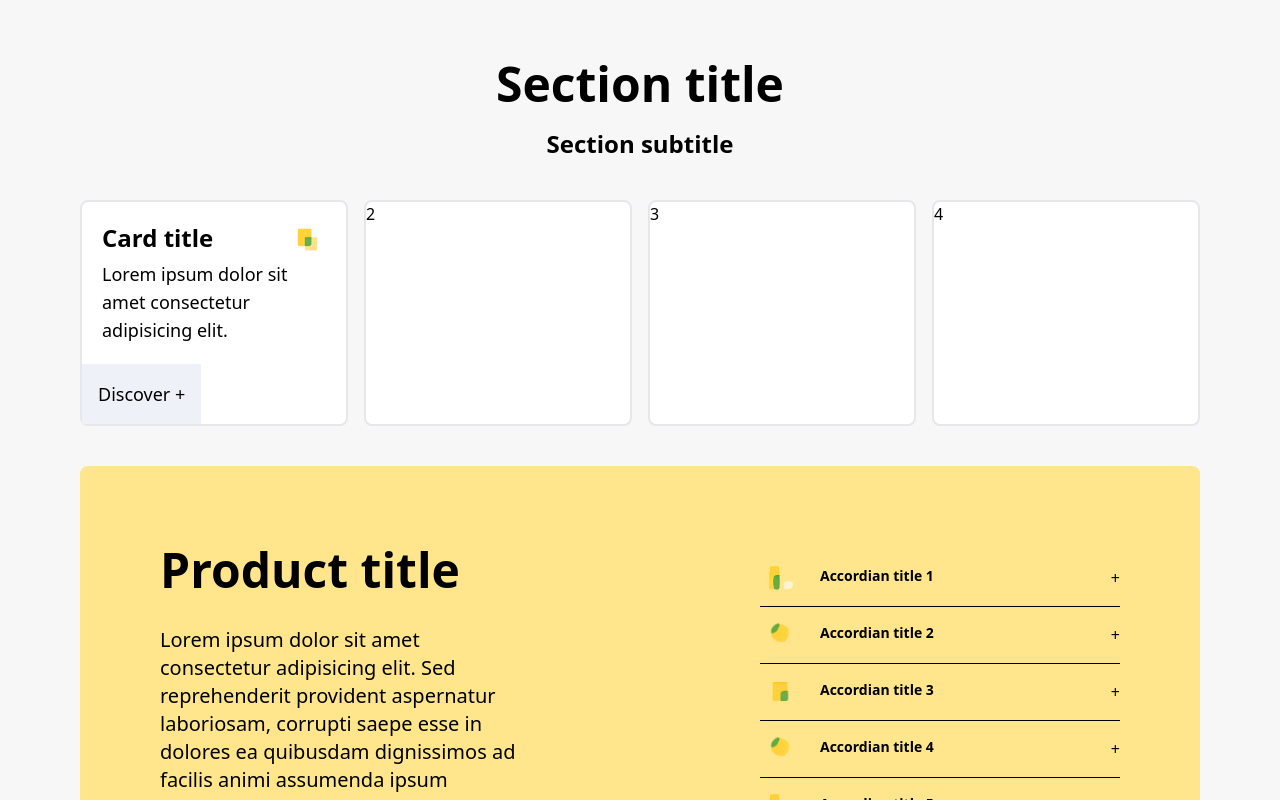
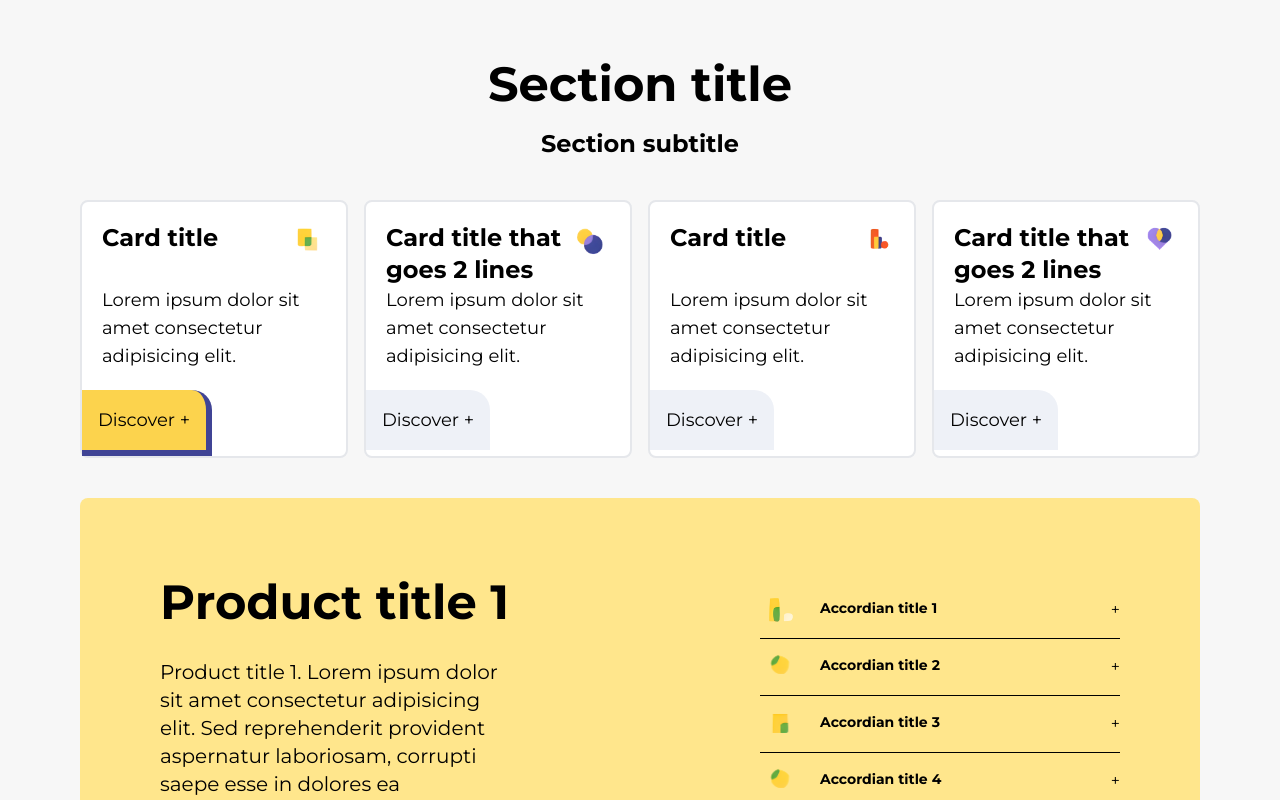
Before and after one commit to rijumanandhar/tailwind-angular, an Angular app: page / in a window 1280 px wide. Shown: the top 800 px of the page. Built offline with nearby package versions, Linux system fonts and the light colour scheme.

Commit message:
fixed the template and duplicated the cards

```diff
--- a/src/app/app.component.html
+++ b/src/app/app.component.html
@@ -61,17 +61,16 @@
   <button class="bg-button-orange py-2 px-10 rounded-full border-4 border-black text-xl font-bold">Discover Product</button>
 </ng-template>
 
-<!-- templates for cards -->
-<!-- card1 -->
-<ng-template #card1Description>
+<!-- templates for cards since this is being reused-->
+<ng-template #cardDescription let-data="data">
   <div class="bg-primary-yellow rounded-lg p-5 md:p-10">
     <div class="grid grid-cols-1 md:grid-cols-2 gap-2 md:gap-x-40">
       <div class="md:p-10">
         <h1 class="text-2xl md:text-5xl font-bold text-left">
-          Product title
+          {{data.title}}
         </h1>
         <p class="text-sm md:text-xl mt-3 md:py-5">
-          Lorem ipsum dolor sit amet consectetur adipisicing elit. Sed reprehenderit provident aspernatur laboriosam, corrupti saepe esse in dolores ea quibusdam dignissimos ad facilis animi assumenda ipsum adipisci accusamus minima vel.
+          {{data.description}}
         </p>
         <div class="hidden md:block">
           <ng-container *ngTemplateOutlet="discoverProductButton"></ng-container>
@@ -105,12 +104,12 @@
         <button (click)="clickCard1()"><h2 class="text-right"> + </h2></button>
       </div>
         <div *ngIf="card1view">
-          <ng-container *ngTemplateOutlet="card1Description"></ng-container>
+          <ng-container [ngTemplateOutlet]="cardDescription" [ngTemplateOutletContext]="{data: cards[0]}"></ng-container>
         </div>
     </div>
     <div class="hidden md:block">
       <div class="grid grid-cols-6 px-5 pt-5">
-        <h1 class="col-span-5 text-2xl font-bold">Card title</h1>
+        <h1 class="col-span-5 text-2xl font-bold  h-16">Card title</h1>
         <img src="../assets/1.png" class="h-15 w-15" alt="file-icon">
       </div>
       <p class="pb-5 px-5 text-lg">Lorem ipsum dolor sit amet consectetur adipisicing elit.</p>
@@ -120,21 +119,83 @@
 
   <!-- card2 -->
   <div class="bg-white rounded-lg border-b-4 border-accent-yellow md:border-2 md:border-gray-200">
-   2
+    <div class="md:hidden">
+      <div class="grid grid-cols-6  p-5">
+        <img src="../assets/2.png" class="h-10 w-10" alt="file-icon">
+        <h1 class="col-span-4 text-2xl font-bold">Card title that goes 2 lines</h1>
+        <button (click)="clickCard2()"><h2 class="text-right"> + </h2></button>
+      </div>
+        <div *ngIf="card2view">
+          <ng-container [ngTemplateOutlet]="cardDescription" [ngTemplateOutletContext]="{data: cards[1]}"></ng-container>
+        </div>
+    </div>
+    <div class="hidden md:block">
+      <div class="grid grid-cols-6 px-5 pt-5">
+        <h1 class="col-span-5 text-2xl font-bold h-16">Card title that goes 2 lines</h1>
+        <img src="../assets/2.png" class="h-15 w-15" alt="file-icon">
+      </div>
+      <p class="pb-5 px-5 text-lg">Lorem ipsum dolor sit amet consectetur adipisicing elit.</p>
+      <button class="bg-button-gray button-border p-4 text-lg" [class.active-btn]="card2view" (click)="clickCard2()">Discover +</button>
+    </div>
   </div>
 
   <!-- card 3 -->
   <div class="bg-white rounded-lg border-b-4 border-accent-yellow md:border-2 md:border-gray-200">
-    3
+    <div class="md:hidden">
+      <div class="grid grid-cols-6  p-5">
+        <img src="../assets/3.png" class="h-10 w-10" alt="file-icon">
+        <h1 class="col-span-4 text-2xl font-bold">Card title</h1>
+        <button (click)="clickCard3()"><h2 class="text-right"> + </h2></button>
+      </div>
+        <div *ngIf="card3view">
+          <ng-container [ngTemplateOutlet]="cardDescription" [ngTemplateOutletContext]="{data: cards[2]}"></ng-container>
+        </div>
+    </div>
+    <div class="hidden md:block">
+      <div class="grid grid-cols-6 px-5 pt-5">
+        <h1 class="col-span-5 text-2xl font-bold h-16">Card title</h1>
+        <img src="../assets/3.png" class="h-15 w-15" alt="file-icon">
+      </div>
+      <p class="pb-5 px-5 text-lg">Lorem ipsum dolor sit amet consectetur adipisicing elit.</p>
+      <button class="bg-button-gray button-border p-4 text-lg" [class.active-btn]="card3view" (click)="clickCard3()">Discover +</button>
+    </div>
   </div>
 
   <!-- card 4 -->
   <div class="bg-white rounded-lg border-b-4 border-accent-yellow md:border-2 md:border-gray-200">
-    4
+    <div class="md:hidden">
+      <div class="grid grid-cols-6  p-5">
+        <img src="../assets/4.png" class="h-10 w-10" alt="file-icon">
+        <h1 class="col-span-4 text-2xl font-bold">Card title that goes 2 lines</h1>
+        <button (click)="clickCard4()"><h2 class="text-right"> + </h2></button>
+      </div>
+        <div *ngIf="card4view">
+          <ng-container [ngTemplateOutlet]="cardDescription" [ngTemplateOutletContext]="{data: cards[3]}"></ng-container>
+        </div>
+    </div>
+    <div class="hidden md:block">
+      <div class="grid grid-cols-6 px-5 pt-5">
+        <h1 class="col-span-5 text-2xl font-bold h-16">Card title that goes 2 lines</h1>
+        <img src="../assets/4.png" class="h-15 w-15" alt="file-icon">
+      </div>
+      <p class="pb-5 px-5 text-lg">Lorem ipsum dolor sit amet consectetur adipisicing elit.</p>
+      <button class="bg-button-gray button-border p-4 text-lg" [class.active-btn]="card4view" (click)="clickCard4()">Discover +</button>
+    </div>
   </div>
 </div>
+
+<!-- display tab -->
 <div class="m-10 hidden md:block">
   <div *ngIf="card1view">
-    <ng-container *ngTemplateOutlet="card1Description"></ng-container>
+    <ng-container [ngTemplateOutlet]="cardDescription" [ngTemplateOutletContext]="{data: cards[0]}"></ng-container>
+  </div>
+  <div *ngIf="card2view">
+    <ng-container [ngTemplateOutlet]="cardDescription" [ngTemplateOutletContext]="{data: cards[1]}"></ng-container>
+  </div>
+  <div *ngIf="card3view">
+    <ng-container [ngTemplateOutlet]="cardDescription" [ngTemplateOutletContext]="{data: cards[2]}"></ng-container>
+  </div>
+  <div *ngIf="card4view">
+    <ng-container [ngTemplateOutlet]="cardDescription" [ngTemplateOutletContext]="{data: cards[3]}"></ng-container>
   </div>
 </div>
--- a/src/app/app.component.ts
+++ b/src/app/app.component.ts
@@ -11,7 +11,7 @@ export interface T {
   styleUrl: './app.component.css'
 })
 export class AppComponent {
-  title = 'tailwind-angular';
+  title = 'tailwind-practise';
   card1view = true;
   card2view = false;
   card3view = false;
@@ -22,6 +22,25 @@ export class AppComponent {
   accordian3view = false;
   accordian4view = false;
   accordian5view = false;
+
+  public cards: T[] = [
+    {
+      title:"Product title 1",
+      description:"Product title 1. Lorem ipsum dolor sit amet consectetur adipisicing elit. Sed reprehenderit provident aspernatur laboriosam, corrupti saepe esse in dolores ea quibusdam dignissimos ad facilis animi assumenda ipsum adipisci accusamus minima vel.",
+    },
+    {
+      title:"Product title 2",
+      description:"Product title 2. Lorem ipsum dolor sit amet consectetur adipisicing elit. Sed reprehenderit provident aspernatur laboriosam, corrupti saepe esse in dolores ea quibusdam dignissimos ad facilis animi assumenda ipsum adipisci accusamus minima vel.",
+    },
+    {
+      title:"Product title 3",
+      description:"Product title 3. Lorem ipsum dolor sit amet consectetur adipisicing elit. Sed reprehenderit provident aspernatur laboriosam, corrupti saepe esse in dolores ea quibusdam dignissimos ad facilis animi assumenda ipsum adipisci accusamus minima vel.",
+    },
+    {
+      title:"Product title 4",
+      description:"Product title 4. Lorem ipsum dolor sit amet consectetur adipisicing elit. Sed reprehenderit provident aspernatur laboriosam, corrupti saepe esse in dolores ea quibusdam dignissimos ad facilis animi assumenda ipsum adipisci accusamus minima vel.",
+    },
+  ]
 
   public accordians:T[] = [
     {
@@ -54,6 +73,7 @@ export class AppComponent {
     this.accordian5view = false;
   }
 
+
   public resetCards(){
     this.card1view = false;
     this.card2view = false;
@@ -64,6 +84,21 @@ export class AppComponent {
   public clickCard1(){
     this.resetCards();
     this.card1view = true;
+  }
+
+  public clickCard2(){
+    this.resetCards();
+    this.card2view = true;
+  }
+
+  public clickCard3(){
+    this.resetCards();
+    this.card3view = true;
+  }
+
+  public clickCard4(){
+    this.resetCards();
+    this.card4view = true;
   }
 
   public displayAccordian1(){
--- a/src/index.html
+++ b/src/index.html
@@ -6,6 +6,7 @@
   <base href="/">
   <meta name="viewport" content="width=device-width, initial-scale=1">
   <link rel="icon" type="image/x-icon" href="favicon.ico">
+  <link href="https://fonts.googleapis.com/css?family=Montserrat:400,700" rel="stylesheet">
 </head>
 <body class="bg-primary-gray md:p-10">
   <app-root></app-root>
--- a/src/styles.css
+++ b/src/styles.css
@@ -1,3 +1,20 @@
+/* You can add global styles to this file, and also import other style files */
 @tailwind base;
 @tailwind components;
 @tailwind utilities;
+
+*{
+    font-family: 'Montserrat';
+}
+
+@layer components {
+    .button-border{
+        border-top-right-radius: 20px;
+    }
+
+    .active-btn{
+        background-color: theme('colors.accent-yellow')!important;
+        border-bottom: 6px solid theme("colors.accent-blue");
+        border-right: 6px solid theme("colors.accent-blue") ;
+    }
+}
--- a/tailwind.config.js
+++ b/tailwind.config.js
@@ -10,6 +10,7 @@ module.exports = {
         "primary-yellow" : "#FFE68C",
         "accent-orange" : "#f97316",
         "accent-yellow" : "#fcd34d",
+        "accent-blue" : "#404495",
         "button-orange" : "#F85A25",
         "button-gray" : "#EEF1F7",
       },
```
